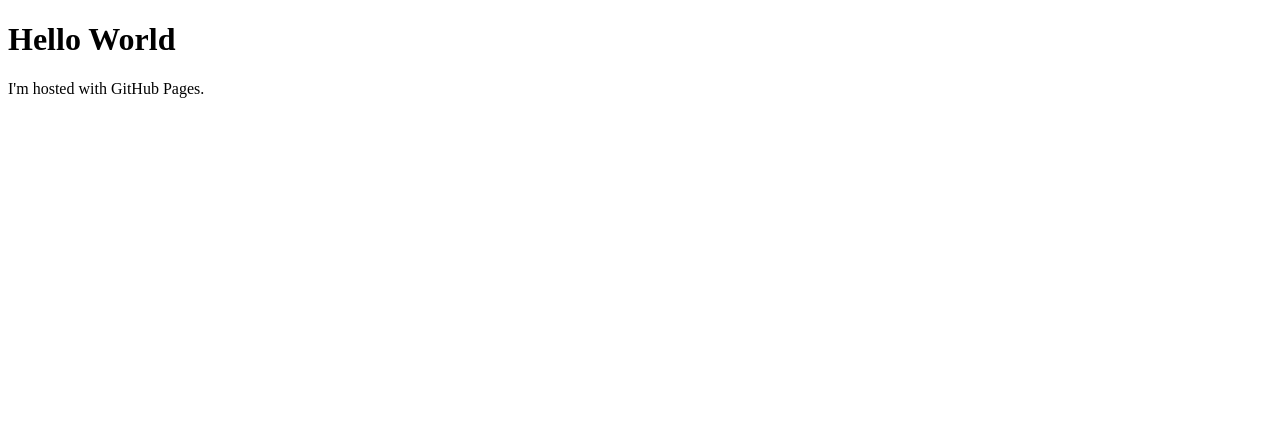
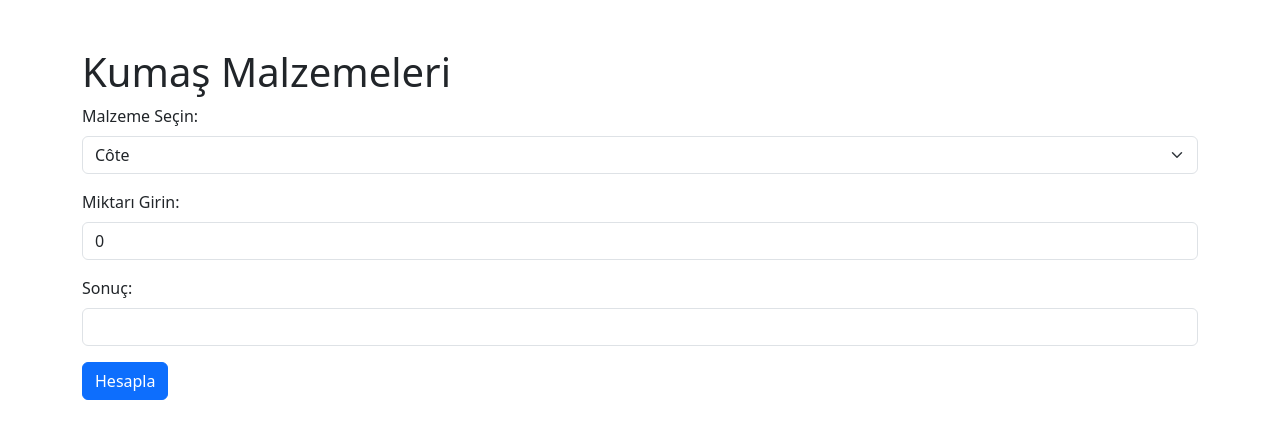
Before and after one commit to zeugmass/rame, a plain HTML site: page index.html in a window 1280 px wide. Drawn offline with nearby package versions, Linux system fonts and the light colour scheme.

Commit message:
Update index.html

```diff
--- a/index.html
+++ b/index.html
@@ -1,7 +1,49 @@
 <!DOCTYPE html>
-<html>
+<html lang="en">
+<head>
+<meta charset="UTF-8">
+<meta name="viewport" content="width=device-width, initial-scale=1.0">
+<title>Kumaş Malzemeleri Hesaplayıcı</title>
+<!-- Bootstrap CSS -->
+<link href="https://cdn.jsdelivr.net/npm/bootstrap@5.3.0-alpha1/dist/css/bootstrap.min.css" rel="stylesheet">
+</head>
 <body>
-<h1>Hello World</h1>
-<p>I'm hosted with GitHub Pages.</p>
+<div class="container mt-5">
+  <h1>Kumaş Malzemeleri</h1>
+  <div class="mb-3">
+    <label for="malzeme" class="form-label">Malzeme Seçin:</label>
+    <select id="malzeme" class="form-select">
+      <option value="10">Côte</option>
+      <option value="6">Jersey</option>
+      <option value="6">MOLETON</option>
+      <option value="8">Bouclette</option>
+      <option value="10">Tubic</option>
+    </select>
+  </div>
+  <div class="mb-3">
+    <label for="miktar" class="form-label">Miktarı Girin:</label>
+    <input type="number" id="miktar" class="form-control" min="0" value="0">
+  </div>
+  <div class="mb-3">
+    <label for="sonuc" class="form-label">Sonuç:</label>
+    <input type="text" id="sonuc" class="form-control" readonly>
+  </div>
+  <button onclick="hesapla()" class="btn btn-primary">Hesapla</button>
+</div>
+
+<!-- Bootstrap JS ve jQuery -->
+<script src="https://ajax.googleapis.com/ajax/libs/jquery/3.5.1/jquery.min.js"></script>
+<script src="https://cdn.jsdelivr.net/npm/bootstrap@5.3.0-alpha1/dist/js/bootstrap.bundle.min.js"></script>
+
+<script>
+function hesapla() {
+  var malzeme = document.getElementById("malzeme");
+  var miktar = document.getElementById("miktar").value;
+  var yuzde = malzeme.options[malzeme.selectedIndex].value;
+  var sonuc = parseFloat(miktar) + (parseFloat(miktar) * parseFloat(yuzde) / 100);
+  document.getElementById("sonuc").value = sonuc.toFixed(2);
+}
+</script>
+
 </body>
 </html>
```
